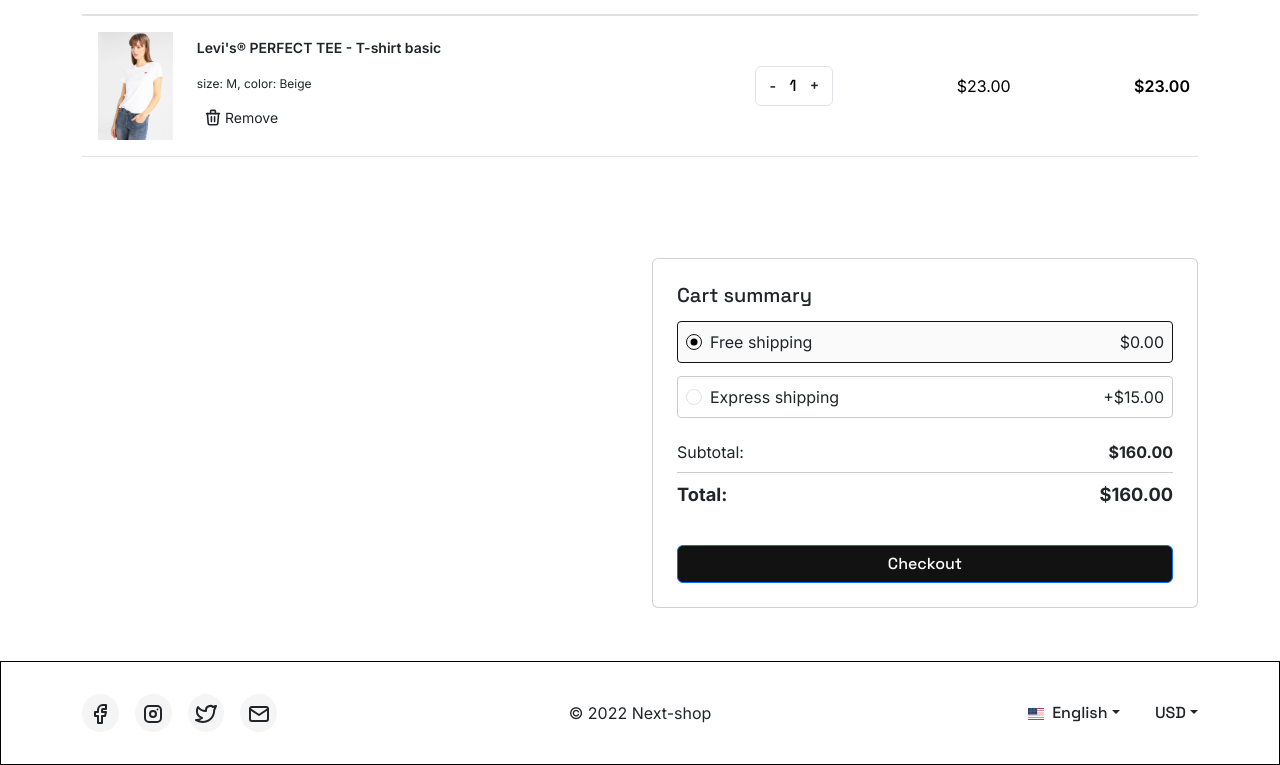
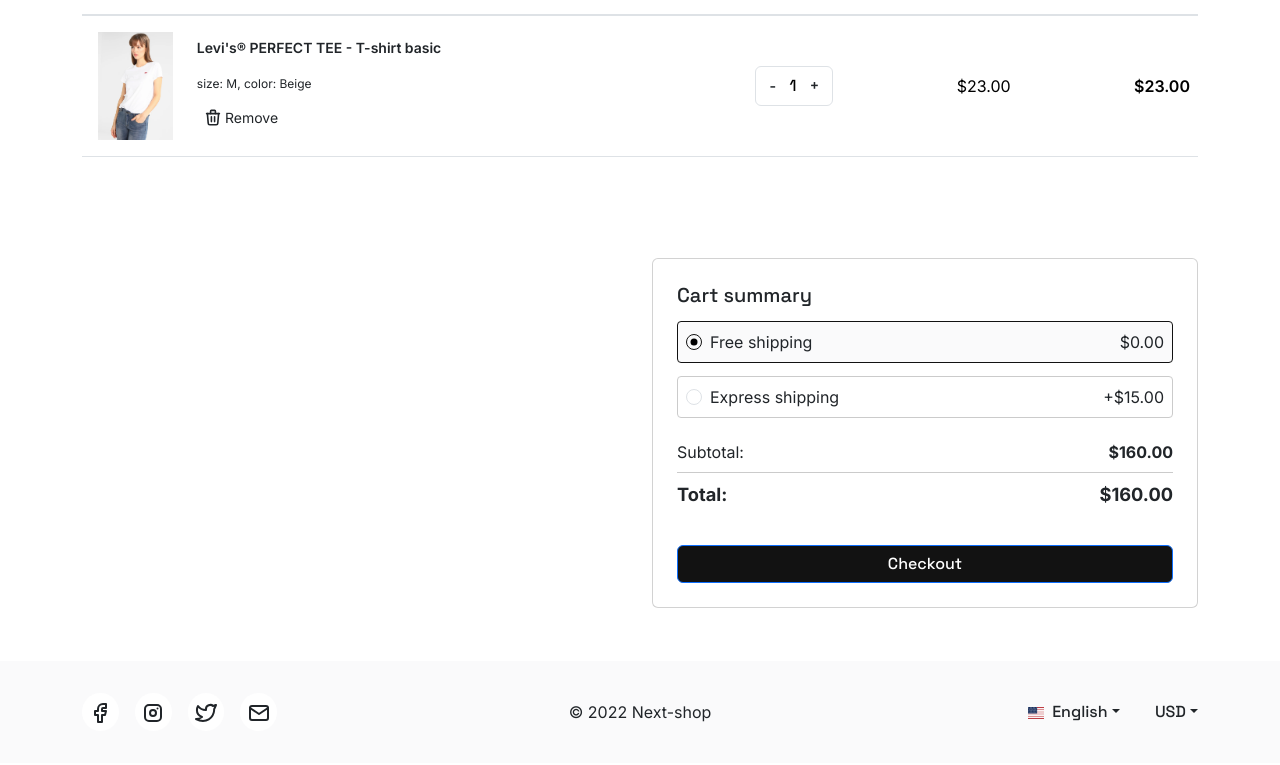
Before and after one commit to E1-XP/Next-Shop, a Next.js app: page /cart in a window 1280 px wide. Shown: the part 412-1177 px from the top of the page. Built offline with nearby package versions, Linux system fonts and the light colour scheme.

Commit message:
adjust footer colors

```diff
--- a/components/footer/footer.module.scss
+++ b/components/footer/footer.module.scss
@@ -1,9 +1,10 @@
 @import "../../node_modules/bootstrap/scss/functions";
 @import "../../node_modules/bootstrap/scss/variables";
 @import "../../node_modules/bootstrap/scss/mixins";
+@import "../../styles/variables";
 
 .footer {
-  border: 1px solid black;
+  background-color: $color-white-alt;
 }
 
 .appendix {
@@ -21,7 +22,7 @@
   &__social-link {
     padding: 0.4rem;
     display: block;
-    background-color: whitesmoke;
+    background-color: $color-white;
     border-radius: 50%;
 
     &:not(:last-of-type) {
```
